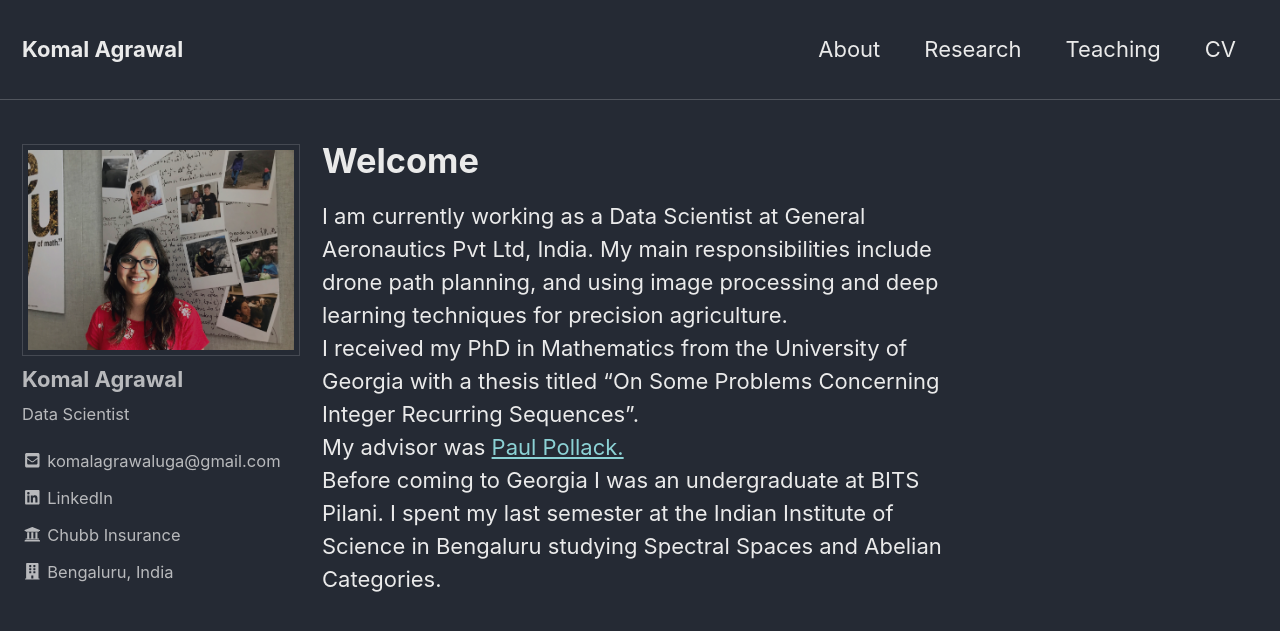
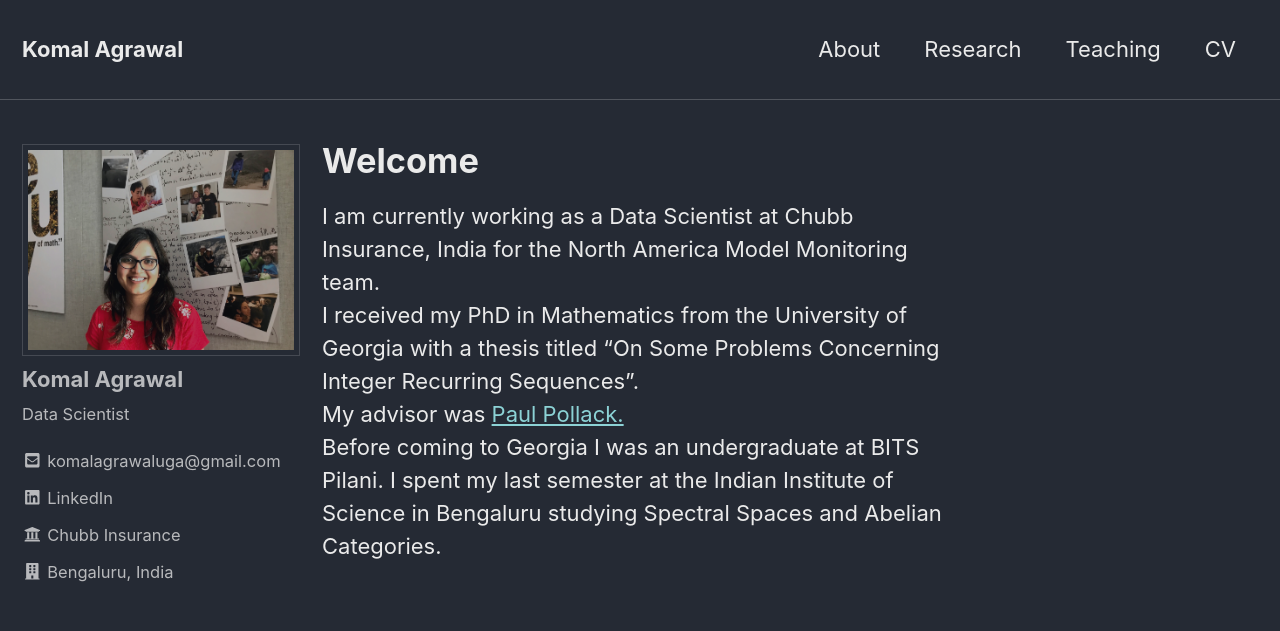
Before and after one commit to komala033/komala033.github.io, a Jekyll site: the page built from index.md, in a window 1280 px wide and 900 px high. Shown: the top 631 px of the window. Built offline with Jekyll 4.4.1, drawn with Linux system fonts in a browser that asks for light colours; nearby versions of some CDN libraries.

Commit message:
Update index.md

```diff
--- a/index.md
+++ b/index.md
@@ -2,7 +2,7 @@
 layout: posts
 title: Welcome
 ---
-I am currently working as a Data Scientist at General Aeronautics Pvt Ltd, India. My main responsibilities include drone path planning, and using image processing and deep learning techniques for precision agriculture.<br/>
+I am currently working as a Data Scientist at Chubb Insurance, India for the North America Model Monitoring team.<br/>
 I received my PhD in Mathematics from the University of Georgia with a thesis titled "On Some Problems Concerning Integer Recurring Sequences". <br/>
 My advisor was <a href="http://pollack.uga.edu" target="_blank">Paul Pollack.</a> <br/>
 Before coming to Georgia I was an undergraduate at BITS Pilani.
```
